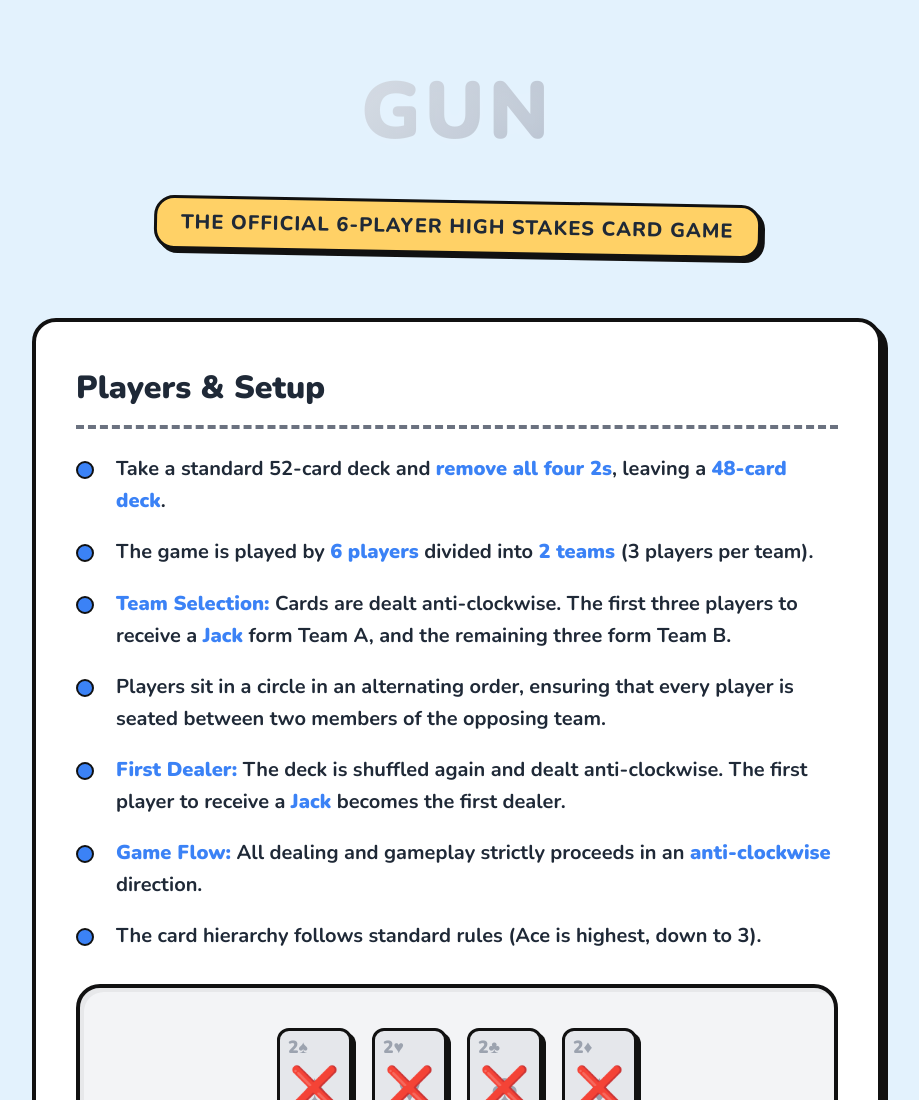
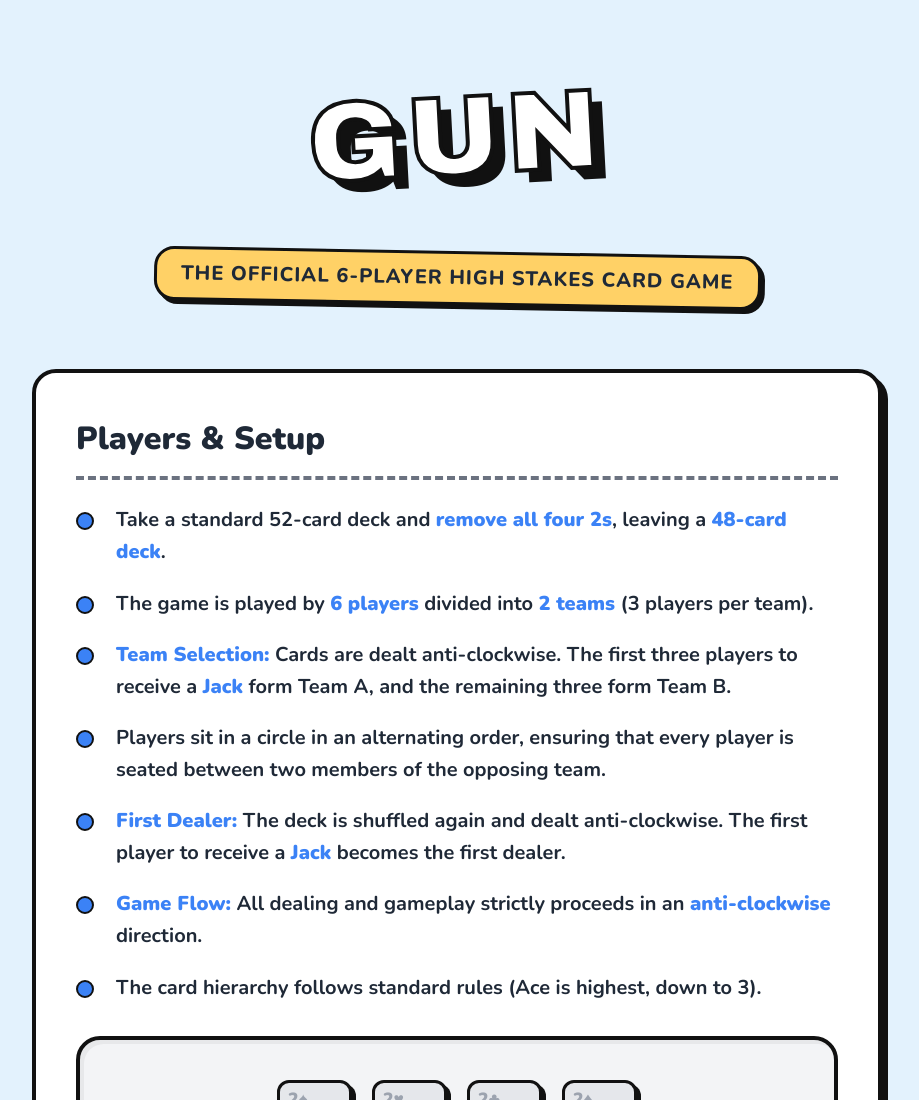
Before and after one commit to tanmayhutt/gun, a plain HTML site: page index.html in a window 1280 px wide. Shown: the top 1100 px of the page, without its empty margins (183-1102 px from the left). Drawn offline with nearby package versions, Linux system fonts and the light colour scheme.

Commit message:
Restore UNO-style CSS logo

```diff
--- a/style.css
+++ b/style.css
@@ -41,14 +41,22 @@ header {
 }
 
 header h1 {
-    font-size: 5rem;
+    font-size: 7rem;
     font-weight: 900;
     margin-bottom: 0.5rem;
-    background: linear-gradient(135deg, #f8fafc, #94a3b8);
-    -webkit-background-clip: text;
-    -webkit-text-fill-color: transparent;
-    text-shadow: 0 4px 20px rgba(255,255,255,0.1);
-    letter-spacing: 4px;
+    color: white;
+    -webkit-text-fill-color: white;
+    -webkit-text-stroke: 4px #111;
+    text-shadow: 12px 12px 0px #111;
+    letter-spacing: 6px;
+    font-family: 'Arial Black', 'Impact', sans-serif;
+    display: inline-block;
+    transform: rotate(-3deg);
+    transition: transform 0.2s ease;
+}
+
+header h1:hover {
+    transform: rotate(0deg) scale(1.05);
 }
 
 .subtitle {
```
